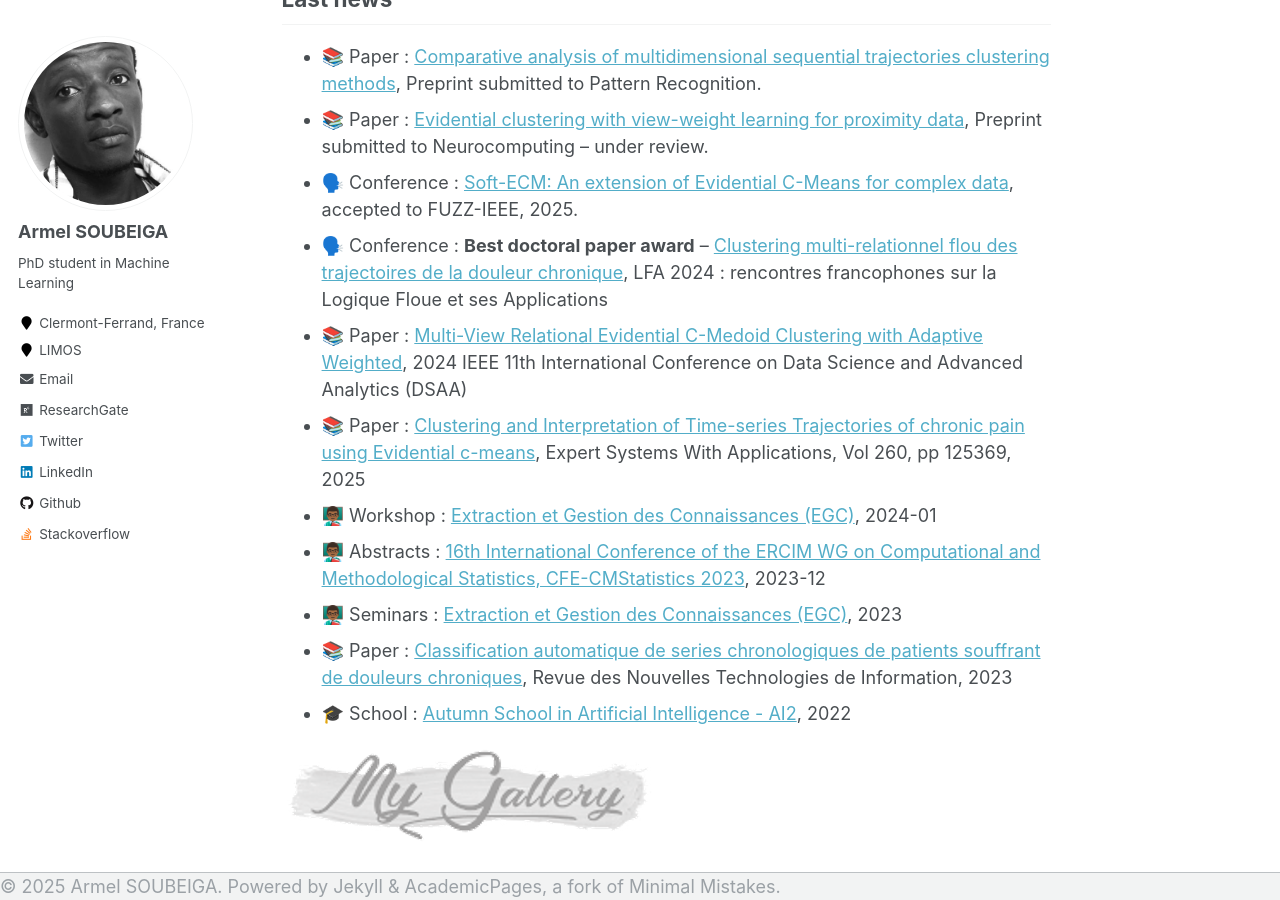
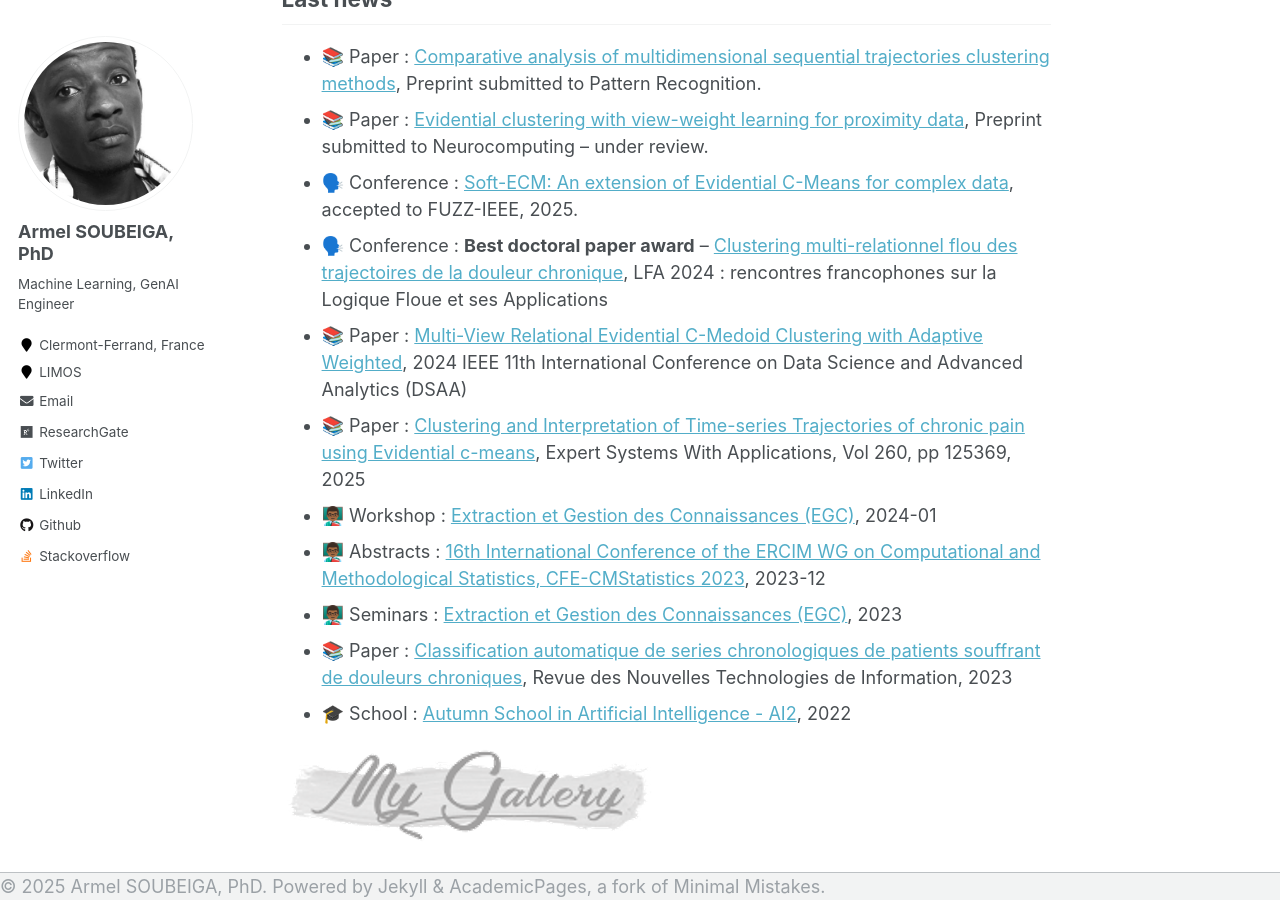
Before and after one commit to armelsoubeiga/armelsoubeiga.github.io, a Jekyll site: the page built from _pages/about.md, in a window 1280 px wide and 900 px high, scrolled down 1225 px. Built offline with Jekyll 4.4.1, drawn with Linux system fonts in a browser that asks for light colours; some of the changed text lies outside the part shown.

Commit message:
Commit-290520250813

```diff
--- a/_config.yml
+++ b/_config.yml
@@ -7,10 +7,10 @@
 
 # Site Settings
 locale                   : "en-US"
-title                    : "Armel SOUBEIGA"
+title                    : "Armel SOUBEIGA, PhD"
 title_separator          : "-"
-name                     : &name "Armel SOUBEIGA"
-description              : &description "PhD candidate in Machine Learning @ LIMOS"
+name                     : &name "Armel SOUBEIGA, PhD"
+description              : &description "Machine Learning, GenAI Engineer @ LIMOS"
 url                      : https://armelsoubeiga.github.io #
 baseurl                  : ""
 repository               : "armelsoubeiga/armelsoubeiga.github.io"
@@ -81,9 +81,9 @@ analytics:
 
 # Site Author
 author:
-  name             : "Armel SOUBEIGA"
+  name             : "Armel SOUBEIGA, PhD"
   avatar           : "aso.png"
-  bio              : "PhD student in Machine Learning"
+  bio              : "Machine Learning, GenAI Engineer"
   location         : "Clermont-Ferrand, France"
   employer         : "LIMOS"
   pubmed           :
--- a/_includes/big-page-navigation.html
+++ b/_includes/big-page-navigation.html
@@ -13,9 +13,8 @@
       <i class="fa fa-chevron-left" aria-hidden="true"></i> Page précédente
     </span>
   {% endif %}
-
-  {% if paginator.next_page %}
-    <a href="{{ paginator.next_page_path | prepend: base_path | replace: '//', '/' }}" class="big-nav-button next-button">
+    {% if paginator.next_page %}
+    <a href="{{ base_path }}/blog/page{{ paginator.next_page }}/" class="big-nav-button next-button">
       Page suivante <i class="fa fa-chevron-right" aria-hidden="true"></i>
     </a>
   {% else %}
--- a/blog/index.html
+++ b/blog/index.html
@@ -56,12 +56,13 @@ author_profile: true
       </div>
     </div>
     {% endfor %}
-  </div>
-  <!-- Pagination -->
+  </div>  <!-- Pagination -->
   <div class="pagination-container">
+    <!-- Ligne commentée pour masquer l'info de pagination
     <div class="pagination-info">
       Page {{ paginator.page }} sur {{ paginator.total_pages }} • Total : {{ paginator.total_posts }} articles
     </div>
+    -->
     {% include paginator.html %}
 
     <!-- Boutons de navigation grand format -->
```
Also changed, not shown: _includes/paginator.html (+1 -12 lines).
